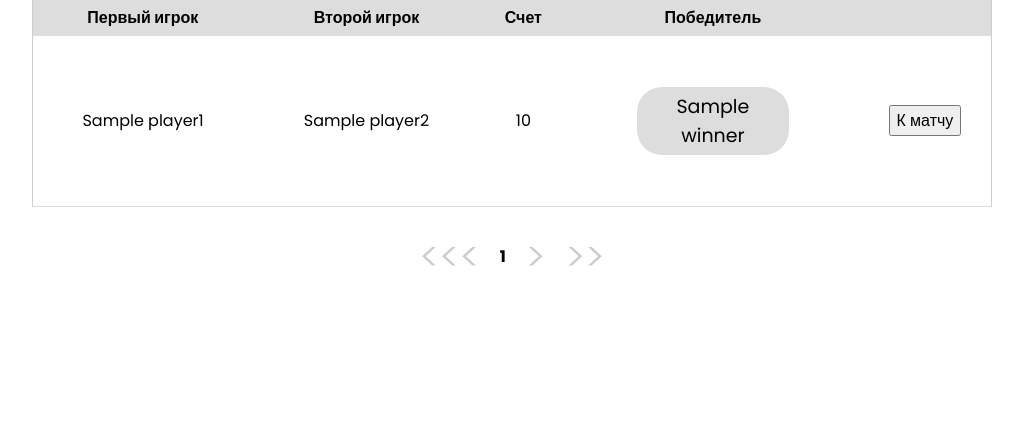
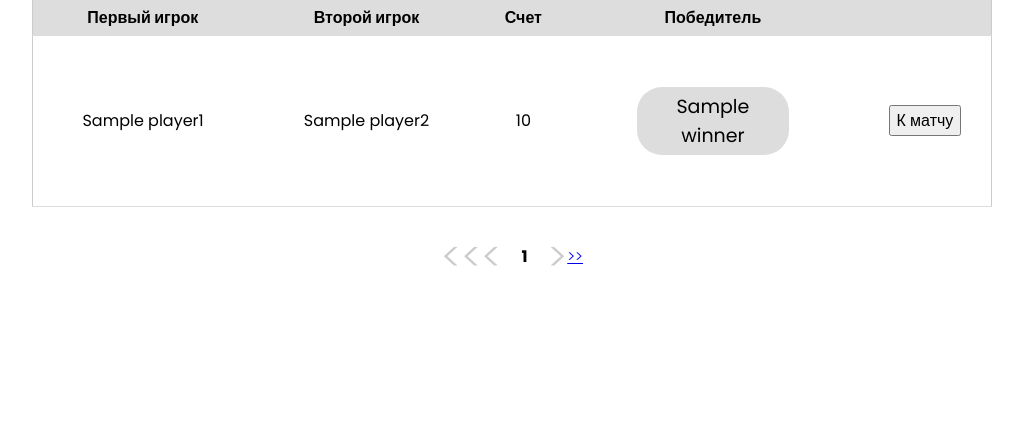
Before and after one commit to KoFeVarKaA/IT_Mentor_Tennis_Match_Scoreboard, a Python web app: template src/view/templates/matches.html in a window 1280 px wide. Shown: the part 265-702 px from the top of the page, without its empty margins (128-1151 px from the left). Run offline with Jinja, Linux system fonts and the light colour scheme; the template is opened without the code that fills it: most values are stand-ins (such as "Sample title", 1, 10 or a date in 2020).

Commit message:
fix mathes

```diff
--- a/src/controller/controller_matches.py
+++ b/src/controller/controller_matches.py
@@ -53,7 +53,7 @@ class MatchesController(BaseController):
                     status_code=500, message=result.unwrap_err().message)))
 
         total_pages = ceil(dto.total_matches_count / 5)
-        if dto.page > total_pages:
+        if dto.page > total_pages and total_pages >= 1:
             url = f"/matches?page={total_pages}"
             logging.debug(f"Редирект на {url}")
             return Responses.redirect(url=url)
--- a/src/view/static/css/style.css
+++ b/src/view/static/css/style.css
@@ -507,13 +507,13 @@ footer {
     border-radius: 25px;
 }
 
-.prev, .next {
+.prev, .next, .last {
     text-decoration: none;
     font-size: 40px;
     color: #000;
 }
 
-.prev.disabled, .next.disabled {
+.prev.disabled, .next.disabled, .last.disabled {
     color: #ccc;
     cursor: not-allowed;
     pointer-events: none;
@@ -522,6 +522,7 @@ footer {
 .next {
     margin-left: 20px;
 }
+
 
 .pagination {
     text-align: center;
--- a/src/view/templates/matches.html
+++ b/src/view/templates/matches.html
@@ -93,10 +93,10 @@
 
             {% if dto.page < dto.total_pages %}
                 <a class="next" href="/matches?page={{ dto.page + 1 }}{% if dto.filter_by_name %}&filter_by_name={{ dto.filter_by_name }}{% endif %}">&gt;</a>
-                <a class="next" href="/matches?page={{ dto.total_pages }} {% if dto.filter_by_name %}&filter_by_name={{ dto.filter_by_name }}{% endif %}">&gt;&gt;</a>
+                <a class="last" href="/matches?page={{ dto.total_pages }} {% if dto.filter_by_name %}&filter_by_name={{ dto.filter_by_name }}{% endif %}">&gt;&gt;</a>
             {% else %}
                 <a class="next disabled" href="#">&gt;</a>
-                <a class="next disabled" href="#">&gt;&gt;</a>
+                <a class="last disabled" href="#">&gt;&gt;</a>
             {% endif %}
         </div>
     </div>
```
Also changed, not shown: tests/test_hidden.py (added, +11 -0 lines).
